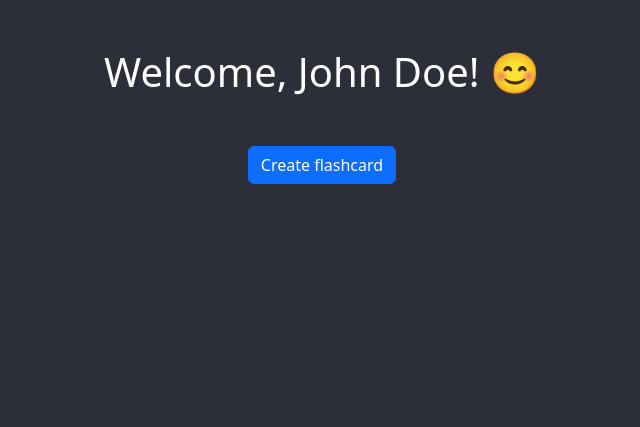
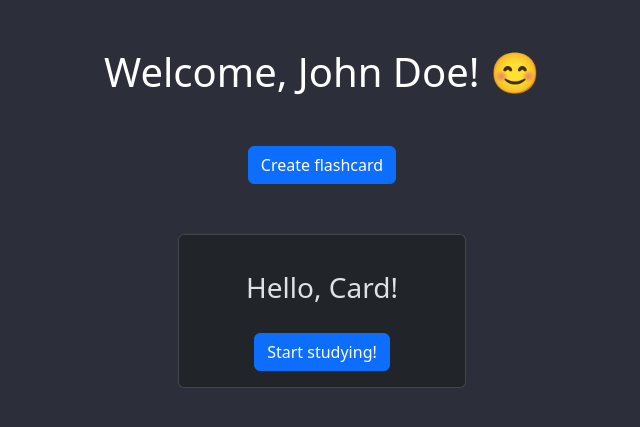
Before and after one commit to wongjoshua2005/Flashcard-Web-Application, a Flask app: page /sets in a window 1280 px wide. Shown: the part 57-484 px from the top of the page, without its empty margins (318-958 px from the left). Run offline with Flask 3, Linux system fonts and the light colour scheme; a user stored in the database is signed in.

Commit message:
Finished prototype design for the homepage
I finished the design necessary for allowing
the user to create flashcards.

```diff
--- a/templates/index.html
+++ b/templates/index.html
@@ -32,4 +32,13 @@
       </div>
     </div>
   </div>
+
+  <div data-bs-theme="dark" style="margin: 50x;" class="d-flex align-content-start justify-content-center flex-wrap">
+    <div class="card text-center mb-3" style="width: 18rem;">
+      <div class="card-body">
+        <h3 style="padding: 20px;" class="card-title">Hello, Card!</h3>
+        <a href="#" class="btn btn-primary">Start studying!</a>
+      </div>
+    </div>
+  </div>
 {% endblock %}
```
Also changed, not shown: 1 other file.
